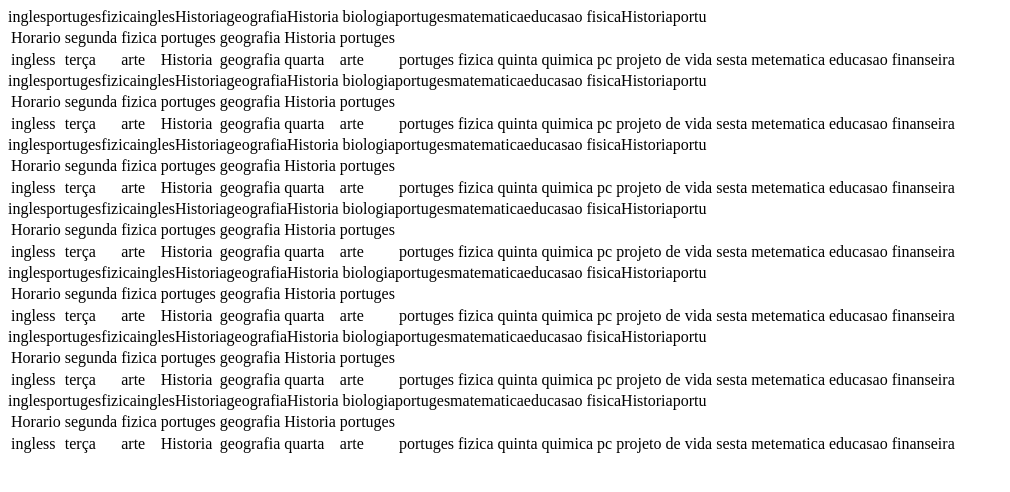
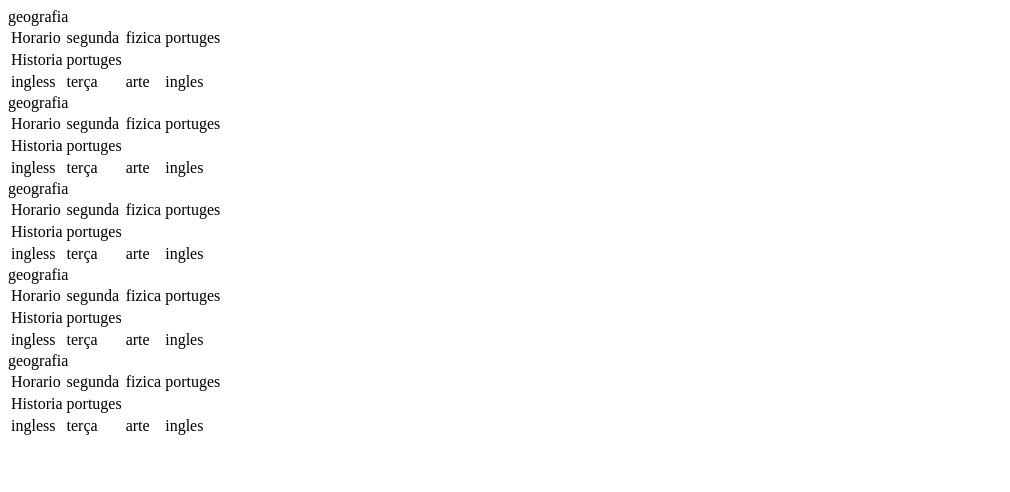
Before and after one commit to 16062007bp/tabela, a plain HTML site: page index.html in a window 1280 px wide. Shown: the whole page, without its empty margins (0-1010 px from the left). Drawn offline with Linux system fonts and the light colour scheme.

Commit message:
Update index.html

```diff
--- a/index.html
+++ b/index.html
@@ -15,17 +15,14 @@
             <td>segunda</td>
             <td>fizica</td>
             <td>portuges</td>
-        <td>geografia</td>
+        <tr>geografia</td>
             <td>Historia</td>
             <td>portuges</tr>
                 <td>ingless</td>
             <td>terça</td>
             <td>arte</td>
-            ingles</td>portuges<td>Historia</td>fizica<td>geografia</td>
+            <td>ingles</td>
 
-            <td>quarta</td>ingles<td>arte</td>Historia<td>portuges</td>geografia<td>fizica</td>Historia
-            <td>quinta</td>biologia<td>quimica</td>portuges<td>pc</td>matematica<td>projeto de vida</td>
-            <td>sesta</td>educasao fisica<td>metematica</td>Historia<td>educasao finanseira</td>portu<td></td>
 
          </tr>
 
@@ -45,21 +42,31 @@
 
         <tr>
 
+ <!DOCTYPE html>
+<html>
+
+<head>
+
+
+</head>
+
+<body>
+    <table>
+
+        <tr>
+
             <td>Horario</td>
             <td>segunda</td>
             <td>fizica</td>
             <td>portuges</td>
-        <td>geografia</td>
+        <tr>geografia</td>
             <td>Historia</td>
             <td>portuges</tr>
                 <td>ingless</td>
             <td>terça</td>
             <td>arte</td>
-            ingles</td>portuges<td>Historia</td>fizica<td>geografia</td>
+            <td>ingles</td>
 
-            <td>quarta</td>ingles<td>arte</td>Historia<td>portuges</td>geografia<td>fizica</td>Historia
-            <td>quinta</td>biologia<td>quimica</td>portuges<td>pc</td>matematica<td>projeto de vida</td>
-            <td>sesta</td>educasao fisica<td>metematica</td>Historia<td>educasao finanseira</td>portu<td></td>
 
          </tr>
 
@@ -79,25 +86,33 @@
 
         <tr>
 
+      <!DOCTYPE html>
+<html>
+
+<head>
+
+
+</head>
+
+<body>
+    <table>
+
+        <tr>
+
             <td>Horario</td>
             <td>segunda</td>
             <td>fizica</td>
             <td>portuges</td>
-        <td>geografia</td>
+        <tr>geografia</td>
             <td>Historia</td>
             <td>portuges</tr>
                 <td>ingless</td>
             <td>terça</td>
             <td>arte</td>
-            ingles</td>portuges<td>Historia</td>fizica<td>geografia</td>
+            <td>ingles</td>
 
-            <td>quarta</td>ingles<td>arte</td>Historia<td>portuges</td>geografia<td>fizica</td>Historia
-            <td>quinta</td>biologia<td>quimica</td>portuges<td>pc</td>matematica<td>projeto de vida</td>
-            <td>sesta</td>educasao fisica<td>metematica</td>Historia<td>educasao finanseira</td>portu<td></td>
 
          </tr>
-
-
 
 
 
@@ -115,25 +130,33 @@
 
         <tr>
 
+            <!DOCTYPE html>
+<html>
+
+<head>
+
+
+</head>
+
+<body>
+    <table>
+
+        <tr>
+
             <td>Horario</td>
             <td>segunda</td>
             <td>fizica</td>
             <td>portuges</td>
-        <td>geografia</td>
+        <tr>geografia</td>
             <td>Historia</td>
             <td>portuges</tr>
                 <td>ingless</td>
             <td>terça</td>
             <td>arte</td>
-            ingles</td>portuges<td>Historia</td>fizica<td>geografia</td>
+            <td>ingles</td>
 
-            <td>quarta</td>ingles<td>arte</td>Historia<td>portuges</td>geografia<td>fizica</td>Historia
-            <td>quinta</td>biologia<td>quimica</td>portuges<td>pc</td>matematica<td>projeto de vida</td>
-            <td>sesta</td>educasao fisica<td>metematica</td>Historia<td>educasao finanseira</td>portu<td></td>
 
          </tr>
-
-
 
 
 
@@ -151,25 +174,33 @@
 
         <tr>
 
+             <!DOCTYPE html>
+<html>
+
+<head>
+
+
+</head>
+
+<body>
+    <table>
+
+        <tr>
+
             <td>Horario</td>
             <td>segunda</td>
             <td>fizica</td>
             <td>portuges</td>
-        <td>geografia</td>
+        <tr>geografia</td>
             <td>Historia</td>
             <td>portuges</tr>
                 <td>ingless</td>
             <td>terça</td>
             <td>arte</td>
-            ingles</td>portuges<td>Historia</td>fizica<td>geografia</td>
+            <td>ingles</td>
 
-            <td>quarta</td>ingles<td>arte</td>Historia<td>portuges</td>geografia<td>fizica</td>Historia
-            <td>quinta</td>biologia<td>quimica</td>portuges<td>pc</td>matematica<td>projeto de vida</td>
-            <td>sesta</td>educasao fisica<td>metematica</td>Historia<td>educasao finanseira</td>portu<td></td>
 
          </tr>
-
-
 
 
 
@@ -187,96 +218,7 @@
 
         <tr>
 
-            <td>Horario</td>
-            <td>segunda</td>
-            <td>fizica</td>
-            <td>portuges</td>
-        <td>geografia</td>
-            <td>Historia</td>
-            <td>portuges</tr>
-                <td>ingless</td>
-            <td>terça</td>
-            <td>arte</td>
-            ingles</td>portuges<td>Historia</td>fizica<td>geografia</td>
-
-            <td>quarta</td>ingles<td>arte</td>Historia<td>portuges</td>geografia<td>fizica</td>Historia
-            <td>quinta</td>biologia<td>quimica</td>portuges<td>pc</td>matematica<td>projeto de vida</td>
-            <td>sesta</td>educasao fisica<td>metematica</td>Historia<td>educasao finanseira</td>portu<td></td>
-
-         </tr>
-
-
-
-
-
-
-
-<!DOCTYPE html>
+              <!DOCTYPE html>
 <html>
 
 <head>
-
-
-</head>
-
-<body>
-    <table>
-
-        <tr>
-
-            <td>Horario</td>
-            <td>segunda</td>
-            <td>fizica</td>
-            <td>portuges</td>
-        <td>geografia</td>
-            <td>Historia</td>
-            <td>portuges</tr>
-                <td>ingless</td>
-            <td>terça</td>
-            <td>arte</td>
-            ingles</td>portuges<td>Historia</td>fizica<td>geografia</td>
-
-            <td>quarta</td>ingles<td>arte</td>Historia<td>portuges</td>geografia<td>fizica</td>Historia
-            <td>quinta</td>biologia<td>quimica</td>portuges<td>pc</td>matematica<td>projeto de vida</td>
-            <td>sesta</td>educasao fisica<td>metematica</td>Historia<td>educasao finanseira</td>portu<td></td>
-
-         </tr>
-
-
-
-
-
-
-
-
-
-<!DOCTYPE html>
-<html>
-
-<head>
-
-
-</head>
-
-<body>
-    <table>
-
-        <tr>
-
-
-
-
-
-
-
-
-
-
-
-
-
-    </table>
-
-</body>
-
-</html>
```
